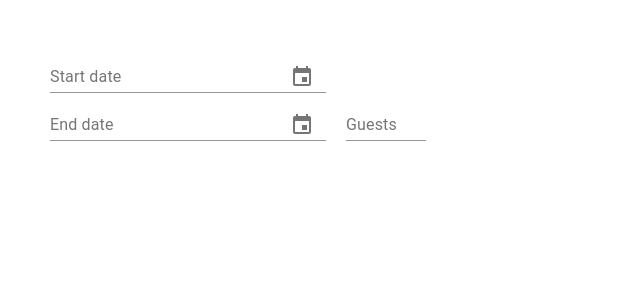
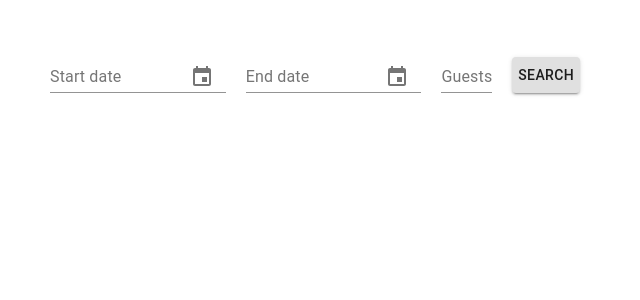
Before and after one commit to mladenkn/devot-assingment, a React (Create React App) app: page / in a window 1280 px wide. Shown: the top 300 px of the page, without its empty margins (0-640 px from the left). Built offline with nearby package versions, Linux system fonts and the light colour scheme.

Commit message:
updated SearchHostsForm

```diff
--- a/src/devot-assingment-client/components/SearchHostsForm.tsx
+++ b/src/devot-assingment-client/components/SearchHostsForm.tsx
@@ -1,8 +1,9 @@
 import React from "react"
 import { KeyboardDatePicker } from '@material-ui/pickers';
 import { SearchHostsRequest, SearchHostsRequestUncomplete } from "../../devot-assingment-shared/SearchHostsRequest";
-import { makeStyles, TextField } from "@material-ui/core";
-import { FormikProps } from "formik";
+import { makeStyles, TextField, Button } from "@material-ui/core";
+import { FormikProps, Form, FormikContext } from "formik";
+import clsx from 'clsx'
 
 export type Props = {
   className?: string
@@ -15,35 +16,57 @@ export function SearchHostsForm(props: Props){
   const { form } = props
 
   return (
-    <div className={props.className}>
+    <FormikContext.Provider value={form}>
+      <Form onReset={form.handleReset} onSubmit={form.handleSubmit} className={clsx(styles.root, props.className)}>
         <KeyboardDatePicker
+          error={!!(form.touched.startDate && form.errors.startDate)}
           className={styles.spacing}
-        label="Start date"
+          label='Start date'
           value={form.values.startDate}
-        onChange={date => form.setFieldValue('startDate', date)}
+          onBlur={() => form.setFieldTouched('startDate')}
+          onChange={date => {
+            form.setFieldTouched('startDate')
+            form.setFieldValue('startDate', date)
+          }}
         />
         <KeyboardDatePicker
+          error={!!(form.touched.endDate && form.errors.endDate)}
           className={styles.spacing}
           label="End date"
           value={form.values.endDate}
-        onChange={date => form.setFieldValue('endDate', date)}
+          onBlur={() => form.setFieldTouched('endDate')}
+          onChange={date => {
+            form.setFieldTouched('endDate')
+            form.setFieldValue('endDate', date)
+          }}
         />
         <TextField
-        className={styles.guestsInput}
+          error={!!(form.touched.guests && form.errors.guests)}
+          className={clsx(styles.spacing, styles.guestsInput)}
           label='Guests'
           type='number'
           value={form.values.guests}
+          onBlur={() => form.setFieldTouched('guests')}
           onChange={e => form.setFieldValue('guests', e.target.value)}
         />
-    </div>
+        <Button disabled={!form.isValid} className={styles.submitButton} variant='contained' type='submit'>Search</Button>
+      </Form>
+    </FormikContext.Provider>
   )
 }
 
 const useStyles = makeStyles({
+  root: {
+    display: 'flex',
+    alignItems: 'flex-end'
+  },
   spacing: {
     marginRight: 20
   },
   guestsInput: {
     width: 80
+  },
+  submitButton: {
+
   }
 })
--- a/src/devot-assingment-client/logic/homeSectionLogic.ts
+++ b/src/devot-assingment-client/logic/homeSectionLogic.ts
@@ -3,10 +3,33 @@ import { SearchHostsRequest, SearchHostsRequestUncomplete } from "../../devot-as
 import { Loadable } from "../../utils/loadable"
 import { useFormik } from 'formik'
 import { useState } from "react"
-import { useEffect } from "../../utils/useEffect"
+import { isBefore, isAfter } from "date-fns"
 
 type State = {
   response: Loadable<string>
+}
+
+function validateFormValues(values: SearchHostsRequest | SearchHostsRequestUncomplete){
+  const r: any = {}
+
+  if(!values.startDate)
+    r.startDate = 'Start Date is required'
+  else if (!values.endDate ? false : isAfter(values.startDate, values.endDate))
+    r.startDate = 'Start Date should be before End date'
+
+  if(!values.endDate)
+    r.endDate = 'End Date is required'
+  else if (!values.startDate ? false : isBefore(values.endDate, values.startDate))
+    r.endDate = 'End Date should be after Start date'
+
+  if(!values.guests)
+    r.guests = 'Guests field is required'
+  else if(values.guests < 1)
+    r.guests = 'Invalid input'
+
+  console.log('homeSectionLogic:31', values, r)
+
+  return r
 }
 
 export function useHomeSectionLogic() {
@@ -36,27 +59,18 @@ export function useHomeSectionLogic() {
       })
   }
 
-  function onFormChange(form: SearchHostsRequest){
-    updateState(oldState => ({
-      form,
-      response: oldState.response
-    }))
-  }
-
   const form = useFormik({
     initialValues: {
       startDate: null,
       endDate: null,
       guests: undefined
     } as SearchHostsRequest | SearchHostsRequestUncomplete,
-    onSubmit: () => {}
+    onSubmit: v => loadHosts(v as SearchHostsRequest),
+    validate: validateFormValues
   })
-
-  useEffect(() => loadHosts(form.values as SearchHostsRequest), [form.values])
 
   return {
     response: state.response,
-    form,
-    onFormChange
+    form
   }
 }
```
Lines whose indentation alone changed are shown as unchanged.
